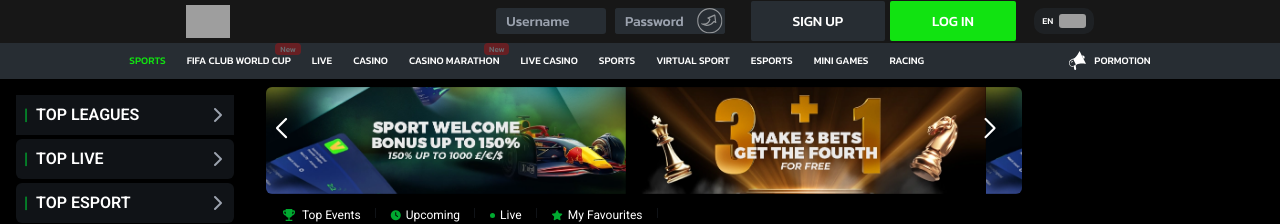
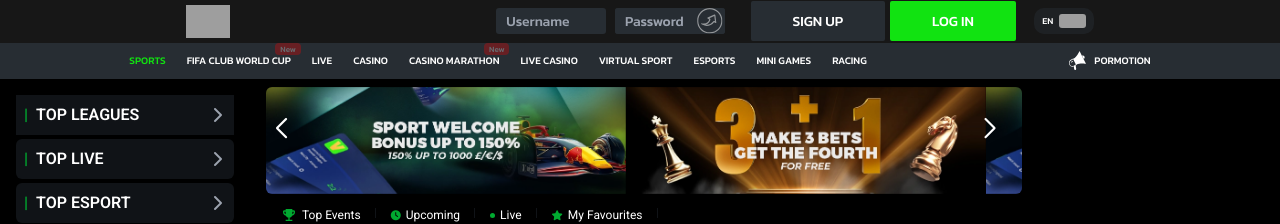
Before and after one commit to faizan99904/FlashExch, an Angular app: page / in a window 1280 px wide. Shown: the top 224 px of the page. Built offline with nearby package versions, Linux system fonts and the light colour scheme; grey boxes are pictures that could not be loaded.

Commit message:
sports nav refactored!

```diff
--- a/src/shared/sports-nav/sports-nav.component.html
+++ b/src/shared/sports-nav/sports-nav.component.html
@@ -56,10 +56,6 @@
             </li>
             <li class="relative">
                 <span
-                    class="hover:text-[#11e311] cursor-pointer relative h-full text-[0.6358125rem] flex items-center justify-center uppercase trans text-white">Sports</span>
-            </li>
-            <li class="relative">
-                <span
                     class="hover:text-[#11e311] cursor-pointer relative h-full text-[0.6358125rem] flex items-center justify-center uppercase trans text-white">Virtual
                     Sport</span>
             </li>
```
